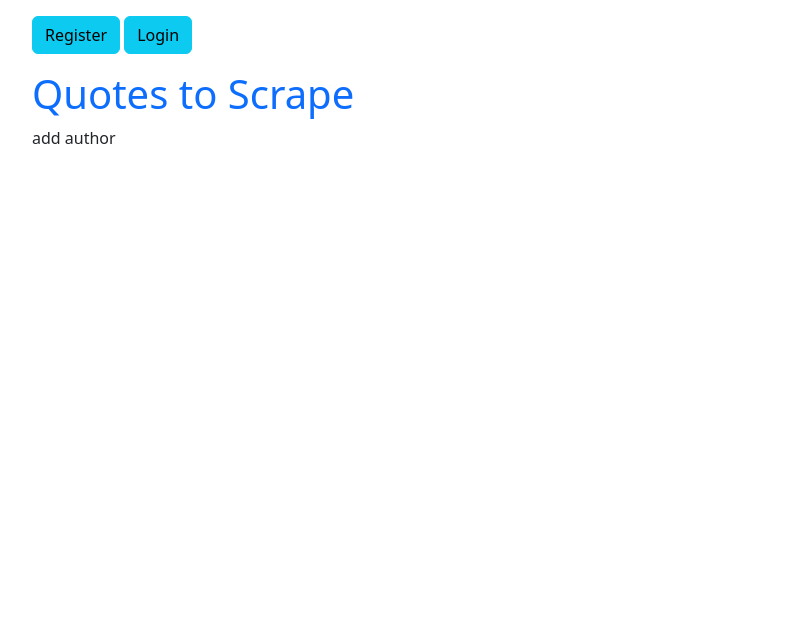
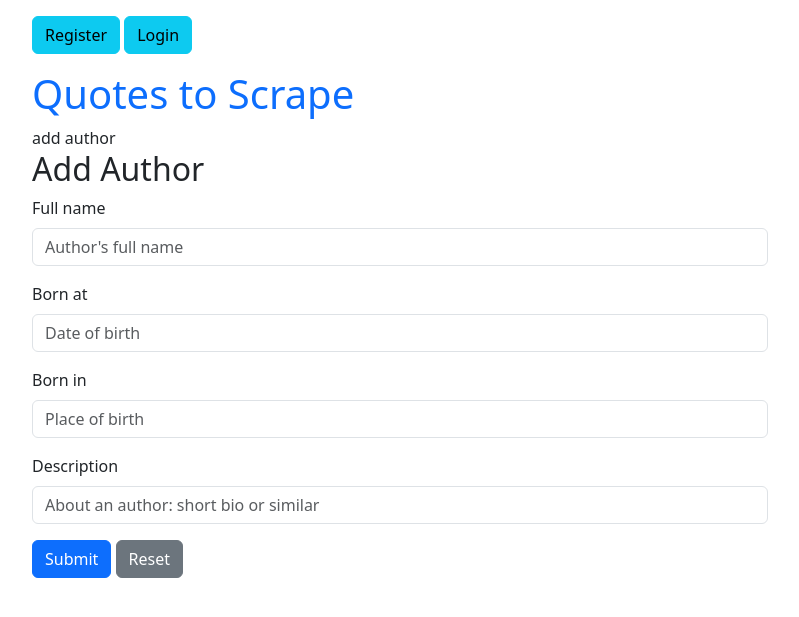
Before and after one commit to Anastasia-Makarova/WEB_HW_10, a Django app: page /add_author/ in a window 1280 px wide. Shown: the top 617 px of the page, without its empty margins (50-849 px from the left). Run offline with Django 5.2, Linux system fonts and the light colour scheme.

Commit message:
templates for add quote/author

```diff
--- a/hw_project/quotes/templates/quotes/add_author.html
+++ b/hw_project/quotes/templates/quotes/add_author.html
@@ -7,6 +7,32 @@
     <div class="col-md-8">
 
         {{ add_author }}
+        <h2>Add Author</h2>
+
+        <form>
+            <div class="mb-3">
+              <label for="exampleInputEmail1" class="form-label">Full name</label>
+              <input type="text" class="form-control" id="exampleInputEmail1" placeholder="Author's full name">
+            </div>
+
+            <div class="mb-3">
+              <label for="exampleInputPassword1" class="form-label">Born at</label>
+              <input type="text" class="form-control" id="exampleInputPassword1" placeholder="Date of birth">
+            </div>
+
+            <div class="mb-3">
+                <label for="exampleInputPassword1" class="form-label">Born in</label>
+                <input type="text" class="form-control" id="exampleInputPassword1" placeholder="Place of birth">
+            </div>
+
+            <div class="mb-3">
+                <label for="exampleInputPassword1" class="form-label">Description</label>
+                <input type="text" class="form-control" id="exampleInputPassword1" placeholder="About an author: short bio or similar">
+              </div>
+
+            <button type="submit" class="btn btn-primary">Submit</button>
+            <button type="reset" class="btn btn-secondary">Reset</button>
+          </form>
 
     </div>
 
```
Also changed, not shown: hw_project/quotes/templates/quotes/add_quote.html (+22 -0 lines).
